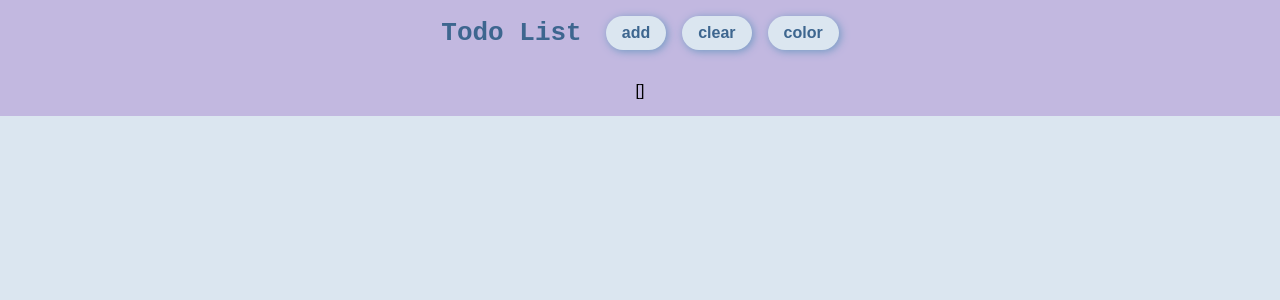
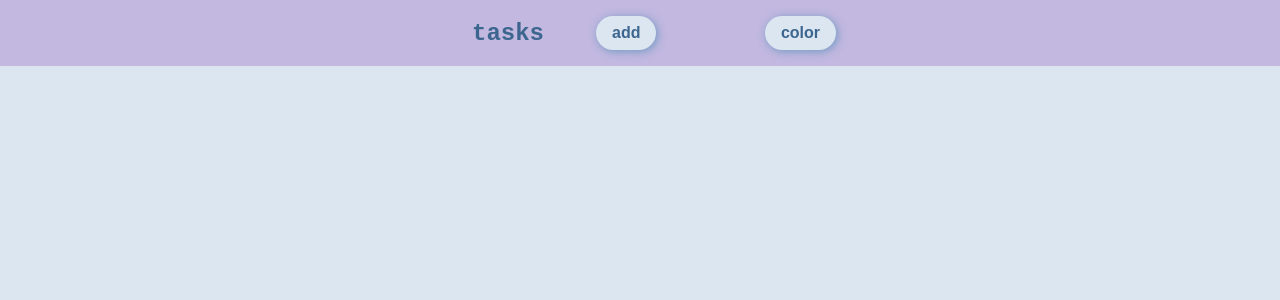
Before and after one commit to Kivthor/vue-todo-ts, a Vue app: page / in a window 1280 px wide. Shown: the top 300 px of the page. Built offline with nearby package versions, Linux system fonts and the light colour scheme; the HTML template or start-up script is replaced by a standard one.

Commit message:
added task counter, polished styles

```diff
--- a/src/App.vue
+++ b/src/App.vue
@@ -3,6 +3,7 @@ import UiButton from './components/UiButton.vue'
 import TodoItem from './components/TodoItem.vue'
 import { ref } from 'vue'
 
+const taskCount = ref(0)
 const taskList = ref([])
 const addTask = () => {
   taskList.value.push({
@@ -12,11 +13,13 @@ const addTask = () => {
     date: '',
     status: 'WAITING',
   })
+  taskCount.value++
 }
 
 const deleteTask = (taskId: string) => {
   taskList.value = taskList.value.filter((task) => task.id !== taskId)
   console.log(`DELETED TASK WITH ID === ${taskId}`)
+  taskCount.value--
 }
 
 const modTask = (
@@ -38,6 +41,7 @@ const modTask = (
 
 const clearTaskList = () => {
   taskList.value = []
+  taskCount.value = 0
   console.log('CLEAR ALL TASKS')
 }
 
@@ -50,14 +54,17 @@ const changeColor = () => {
 <template>
   <div class="main-container">
     <div class="title-bar-container">
-      <h1>Todo List</h1>
+      <div class="title-container">
+        <div v-if="taskCount" class="counter-container">{{ taskCount }}</div>
+        <h1 class="title">tasks</h1>
+      </div>
       <div class="title-bar-buttons">
         <UiButton @action="addTask" button-type="TOPBUTTON">add</UiButton>
-        <UiButton @action="clearTaskList" button-type="TOPBUTTON">clear</UiButton>
+        <UiButton v-if="taskCount" @action="clearTaskList" button-type="TOPBUTTON">clear</UiButton>
         <UiButton @action="changeColor" button-type="TOPBUTTON">color</UiButton>
       </div>
     </div>
-    <div class="title-bar-container">{{ taskList }}</div>
+    <div v-if="taskCount" class="title-bar-container">{{ taskList }}</div>
     <div class="todo-items-container">
       <TodoItem
         v-for="task in taskList"
@@ -100,7 +107,16 @@ const changeColor = () => {
   background-color: var(--main-color-very-light-mod);
 }
 
-h1 {
+.title-container {
+  min-width: 8rem;
+  display: flex;
+  justify-content: space-evenly;
+  border: var(--border-container);
+}
+
+.title,
+.counter-container {
+  font-size: 1.5rem;
   font-family: monospace;
   font-weight: bold;
   color: var(--main-color-darker);
@@ -108,7 +124,9 @@ h1 {
 }
 
 .title-bar-buttons {
+  min-width: 15rem;
   display: flex;
+  justify-content: space-between;
   gap: 1rem;
   border: var(--border-sub-container);
 }
--- a/src/assets/main.css
+++ b/src/assets/main.css
@@ -4,6 +4,12 @@
   --border-sub-container: none;
   --border-button: none;
   --main-radius: 1.5rem;
+
+  /*--border-main-container: 1px solid black;*/
+  /*--border-container: 1px solid red;*/
+  /*--border-sub-container: 1px solid blue;*/
+  /*--border-button: 1px solid green;*/
+  /*--main-radius: 0rem;*/
 
   --hue: 210;
   --hue-mod: calc(var(--hue) + 45);
```
